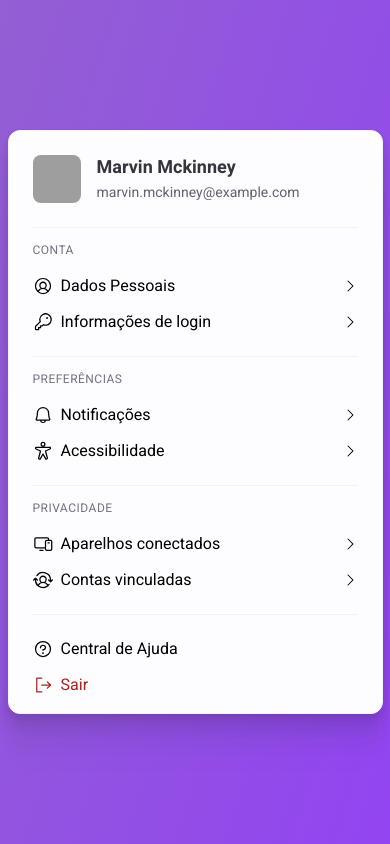
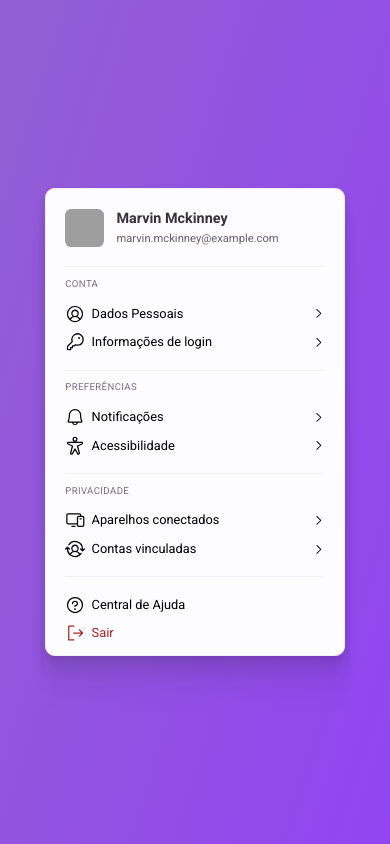
Before and after one commit to maik-emanoel/profile-settings, a React (Vite) app: page / in a window 390 px wide. Built offline with nearby package versions, Linux system fonts and the light colour scheme; grey boxes are pictures that could not be loaded.

Commit message:
improve responsivity

```diff
--- a/src/global.css
+++ b/src/global.css
@@ -178,3 +178,13 @@ body {
     line-height: 130%;
     color: var(--gray_200);
 }
+
+@media (max-width: 425px) {
+    :root {
+        font-size: 50%;
+    }
+
+    .container {
+        width: 90%;
+    }
+}
```
